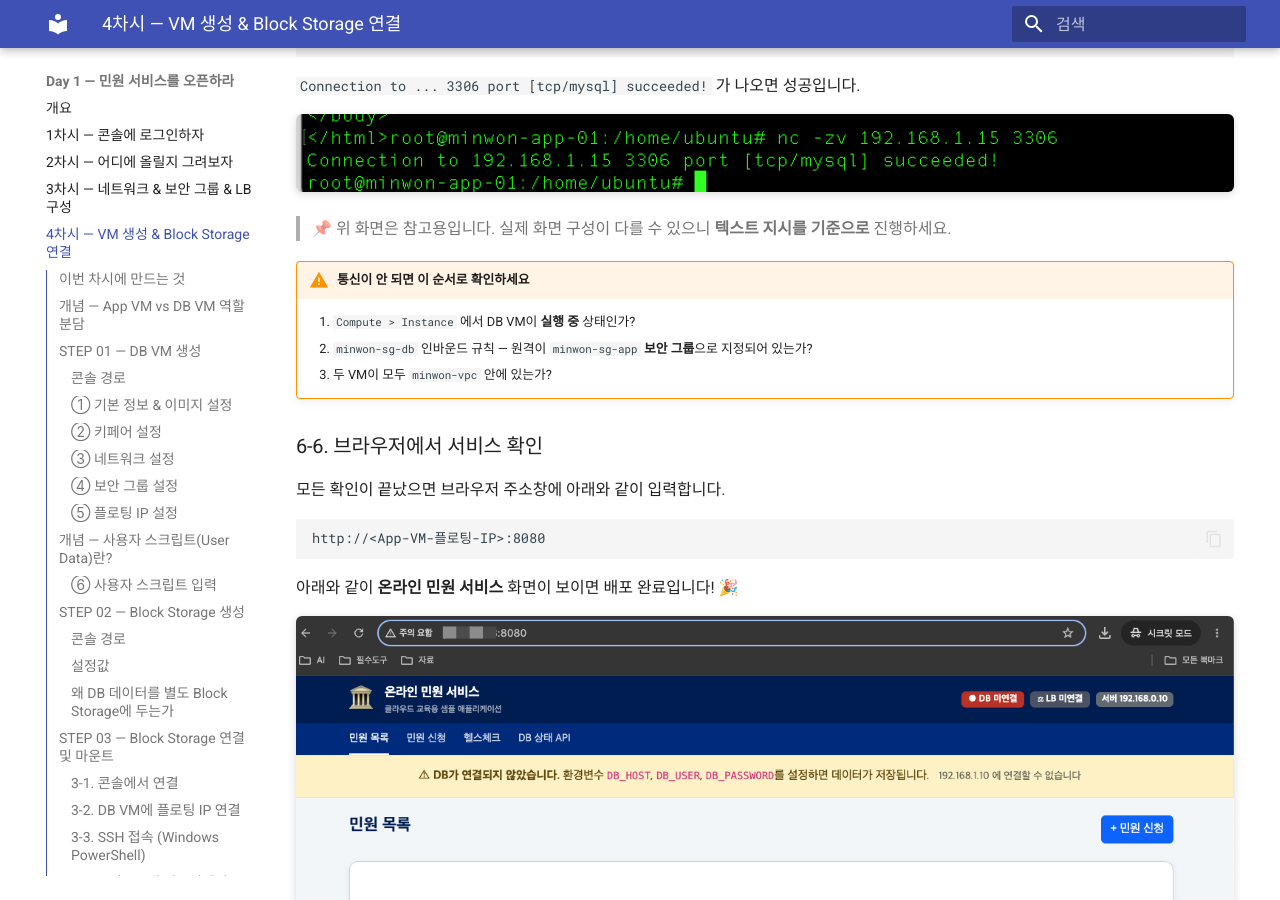
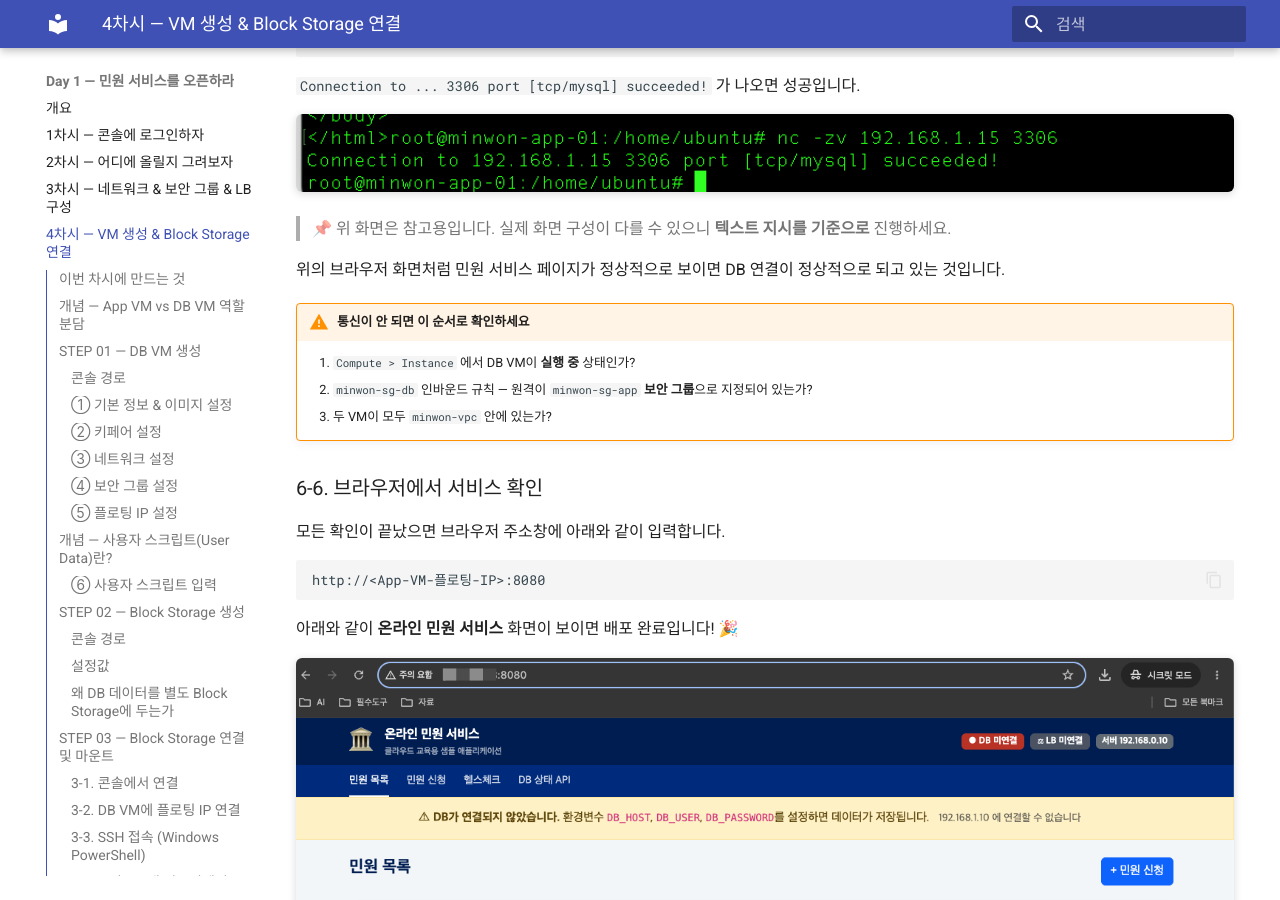
Before and after one commit to skilleat-labs/cloud-native-minwon-lab, an MkDocs documentation site: the page built from docs/day1/session4.md, in a window 1280 px wide and 900 px high, scrolled down 23563 px. Built offline with MkDocs 1.6.1 and Material for MkDocs 9.7.7, drawn with Linux system fonts in a browser that asks for light colours.

Commit message:
docs: 6-5 DB 통신 확인 후 브라우저 정상 확인 안내 추가

```diff
--- a/docs/day1/session4.md
+++ b/docs/day1/session4.md
@@ -773,6 +773,8 @@ nc -zv <DB-VM-사설-IP> 3306
 ![nc 명령어 DB 통신 성공 화면](./images/3-15-nc-db-connect.png)
 > 📌 위 화면은 참고용입니다. 실제 화면 구성이 다를 수 있으니 **텍스트 지시를 기준으로** 진행하세요.
 
+위의 브라우저 화면처럼 민원 서비스 페이지가 정상적으로 보이면 DB 연결이 정상적으로 되고 있는 것입니다.
+
 !!! warning "통신이 안 되면 이 순서로 확인하세요"
     1. `Compute > Instance` 에서 DB VM이 **실행 중** 상태인가?
     2. `minwon-sg-db` 인바운드 규칙 — 원격이 `minwon-sg-app` **보안 그룹**으로 지정되어 있는가?
```
